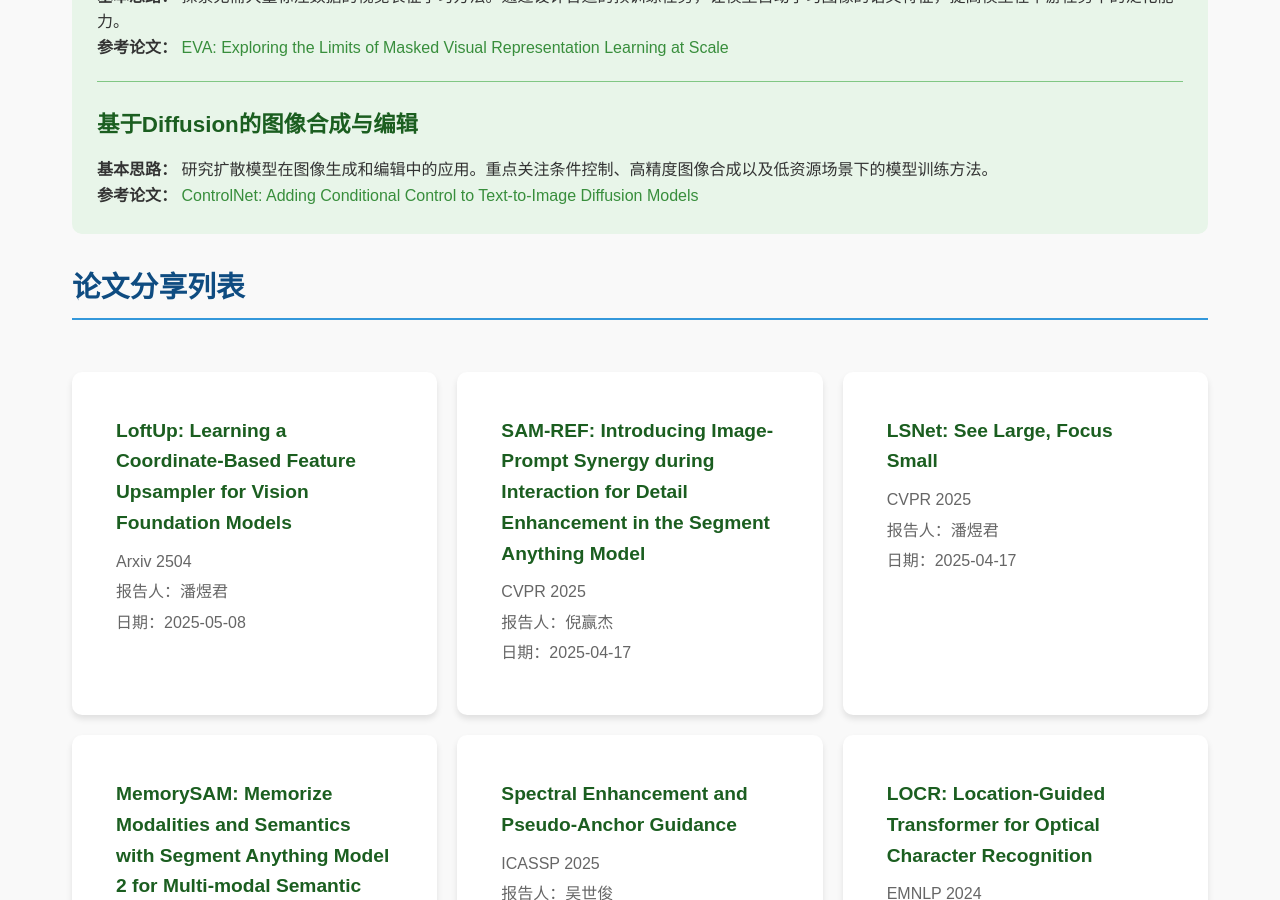
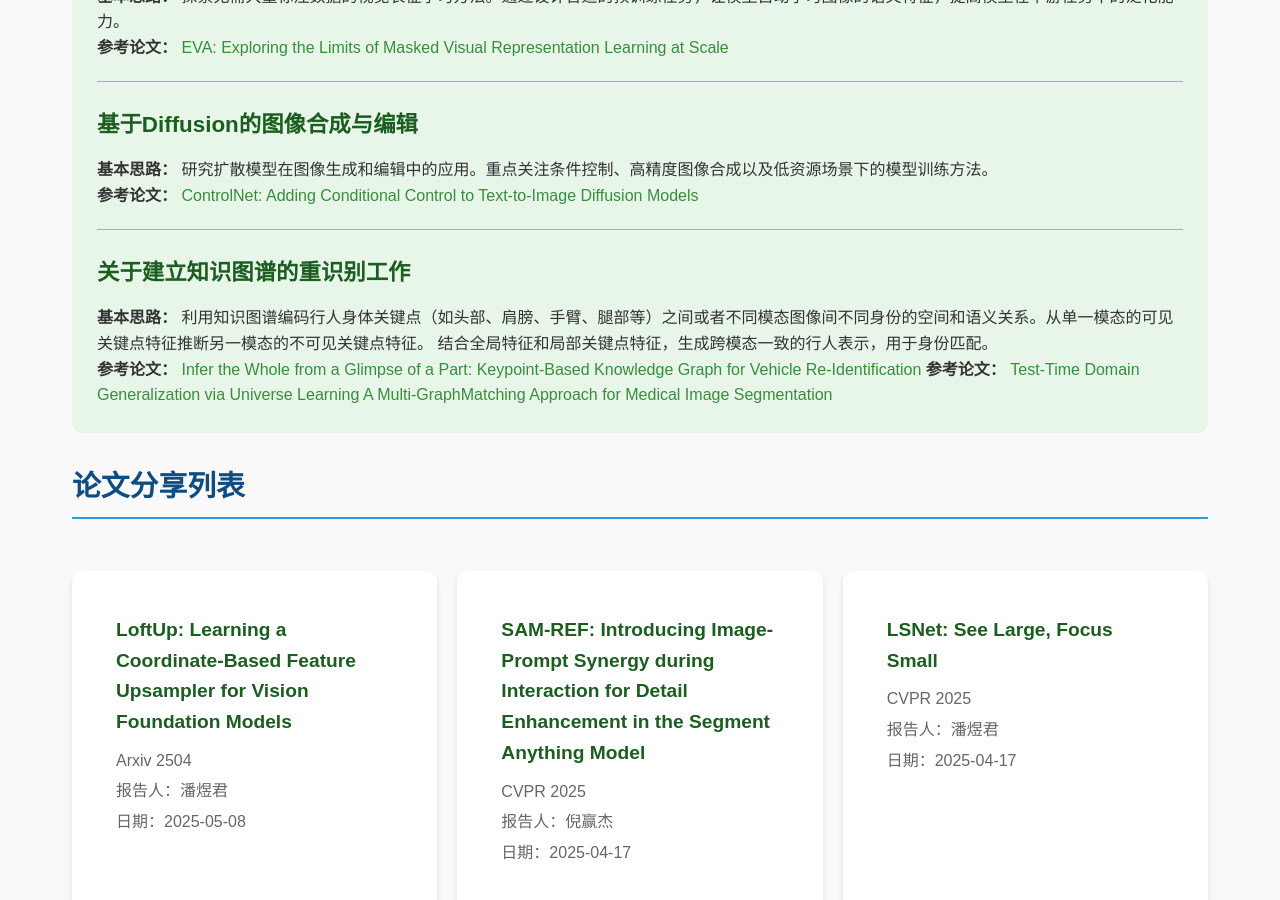
Before and after one commit to linbowang/ahu-vr-vision-group, a Jekyll site: the page built from index.md, in a window 1280 px wide and 900 px high, scrolled down 1177 px. Built offline with Jekyll 4.4.1, drawn with Linux system fonts in a browser that asks for light colours.

Commit message:
Update index.md

```diff
--- a/index.md
+++ b/index.md
@@ -57,6 +57,17 @@ title: 首页
 
 **参考论文：** [ControlNet: Adding Conditional Control to Text-to-Image Diffusion Models](https://arxiv.org/abs/2302.08453)
 
+---
+
+### 关于建立知识图谱的重识别工作
+
+**基本思路：** 利用知识图谱编码行人身体关键点（如头部、肩膀、手臂、腿部等）之间或者不同模态图像间不同身份的空间和语义关系。从单一模态的可见关键点特征推断另一模态的不可见关键点特征。
+结合全局特征和局部关键点特征，生成跨模态一致的行人表示，用于身份匹配。
+
+**参考论文：** [Infer the Whole from a Glimpse of a Part: Keypoint-Based Knowledge Graph for Vehicle Re-Identification
+](https://ojs.aaai.org/index.php/AAAI/article/view/32630)
+**参考论文：** [Test-Time Domain Generalization via Universe Learning A Multi-GraphMatching Approach for Medical Image Segmentation
+](https://arxiv.org/abs/2503.13012)
 </div>
 
 <style>
```
